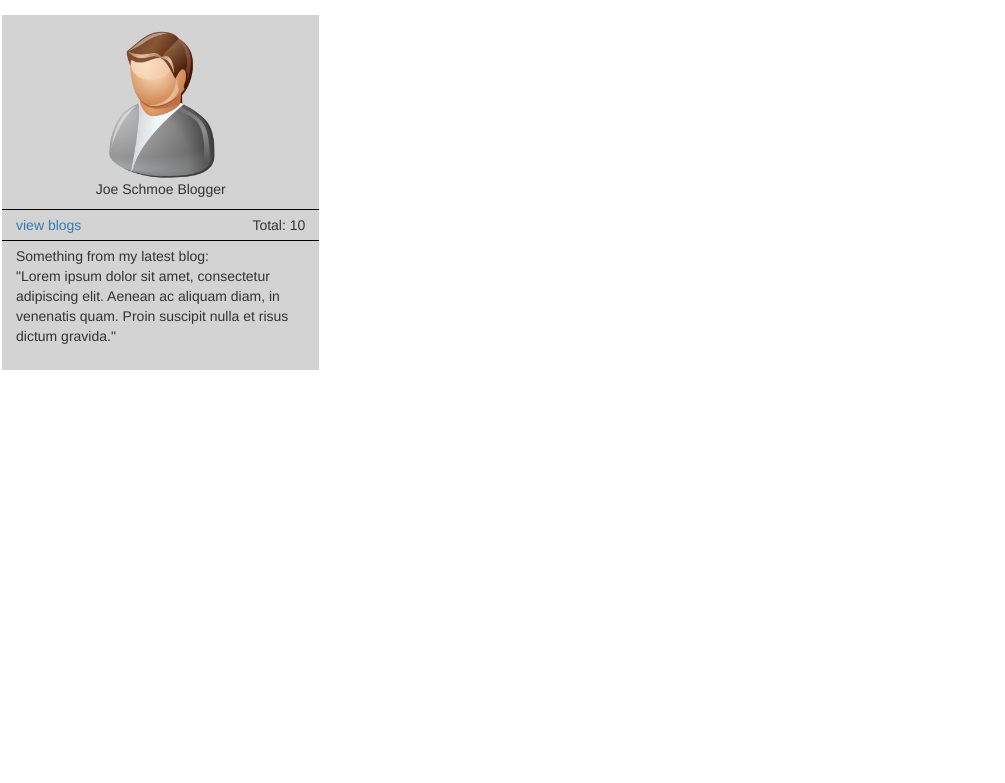
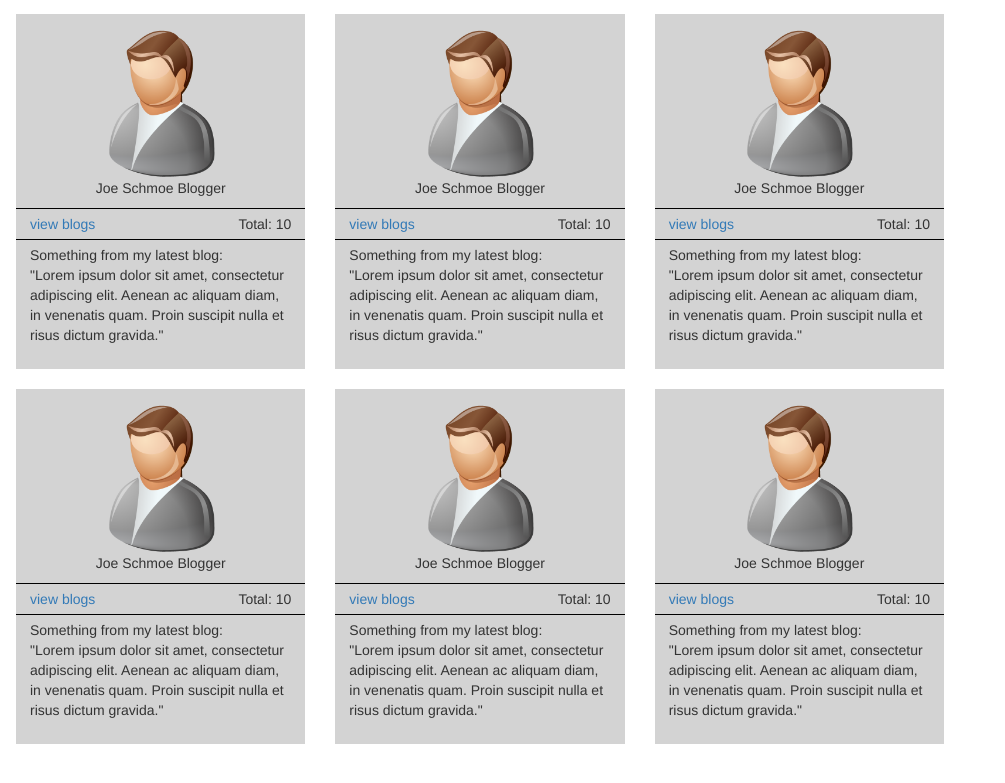
Before and after one commit to santonyuk/Blogs, a PHP site: page /pages/home.html in a window 1280 px wide. Shown: the top 783 px of the page, without its empty margins (0-1005 px from the left). Run offline with PHP 8.4, Linux system fonts and the light colour scheme; some libraries are stand-ins or nearby versions.

Commit message:
Finished home page posts and styling

```diff
--- a/pages/home.html
+++ b/pages/home.html
@@ -17,15 +17,13 @@
 </head>
 
 <body>
-
 <!-- Navigation-->
 <? include('include/nav.html') ?>
 
-<!-- Blog cards -->
-    <div class="row col-md-9 col-xs-12 page-container"> <!-- separates cards from nav -->
-      <!-- Loop the card boxes -->
-        <div class="post-box col-md-4 col-sm-6"> <!-- card outer boxes to add margins -->
-			<div class="post"> <!-- card inner boxes -->
+<!-- Blog posts -->
+    <div class="row col-md-9 col-xs-12 page-container"> <!-- main body container -->
+        <div class="post-box col-md-4 col-sm-6"> <!-- post boxes -->
+			<div class="post"> <!-- post condent -->
 				<img src="images/user2.png" alt="user2.png" height="150px" width="150px" />
 				<p class="center">Joe Schmoe Blogger</p>
 				<p class="top-bottom-border extend pull"><a href="#">view blogs</a>
@@ -35,10 +33,74 @@
 					"Lorem ipsum dolor sit amet, consectetur adipiscing elit. Aenean ac aliquam diam, in venenatis quam.
 					Proin suscipit nulla et risus dictum gravida."</p>
 				</div>
-			</div> <!-- card -->
-        </div> <!-- card box -->
-	</div>
-
-
+			</div> <!-- post content -->
+        </div> <!-- post box -->
+        <div class="post-box col-md-4 col-sm-6"> <!-- post boxes -->
+			<div class="post"> <!-- post condent -->
+				<img src="images/user2.png" alt="user2.png" height="150px" width="150px" />
+				<p class="center">Joe Schmoe Blogger</p>
+				<p class="top-bottom-border extend pull"><a href="#">view blogs</a>
+				<span class="pull-right">Total: 10</span></p>
+				<div class="blog-text">
+					<p>Something from my latest blog:<br>
+					"Lorem ipsum dolor sit amet, consectetur adipiscing elit. Aenean ac aliquam diam, in venenatis quam.
+					Proin suscipit nulla et risus dictum gravida."</p>
+				</div>
+			</div> <!-- post content -->
+        </div> <!-- post box -->
+		<div class="post-box col-md-4 col-sm-6"> <!-- post boxes -->
+			<div class="post"> <!-- post condent -->
+				<img src="images/user2.png" alt="user2.png" height="150px" width="150px" />
+				<p class="center">Joe Schmoe Blogger</p>
+				<p class="top-bottom-border extend pull"><a href="#">view blogs</a>
+				<span class="pull-right">Total: 10</span></p>
+				<div class="blog-text">
+					<p>Something from my latest blog:<br>
+					"Lorem ipsum dolor sit amet, consectetur adipiscing elit. Aenean ac aliquam diam, in venenatis quam.
+					Proin suscipit nulla et risus dictum gravida."</p>
+				</div>
+			</div> <!-- post content -->
+        </div> <!-- post box -->
+		<div class="post-box col-md-4 col-sm-6"> <!-- post boxes -->
+			<div class="post"> <!-- post condent -->
+				<img src="images/user2.png" alt="user2.png" height="150px" width="150px" />
+				<p class="center">Joe Schmoe Blogger</p>
+				<p class="top-bottom-border extend pull"><a href="#">view blogs</a>
+				<span class="pull-right">Total: 10</span></p>
+				<div class="blog-text">
+					<p>Something from my latest blog:<br>
+					"Lorem ipsum dolor sit amet, consectetur adipiscing elit. Aenean ac aliquam diam, in venenatis quam.
+					Proin suscipit nulla et risus dictum gravida."</p>
+				</div>
+			</div> <!-- post content -->
+        </div> <!-- post box -->
+		<div class="post-box col-md-4 col-sm-6"> <!-- post boxes -->
+			<div class="post"> <!-- post condent -->
+				<img src="images/user2.png" alt="user2.png" height="150px" width="150px" />
+				<p class="center">Joe Schmoe Blogger</p>
+				<p class="top-bottom-border extend pull"><a href="#">view blogs</a>
+				<span class="pull-right">Total: 10</span></p>
+				<div class="blog-text">
+					<p>Something from my latest blog:<br>
+					"Lorem ipsum dolor sit amet, consectetur adipiscing elit. Aenean ac aliquam diam, in venenatis quam.
+					Proin suscipit nulla et risus dictum gravida."</p>
+				</div>
+			</div> <!-- post content -->
+        </div> <!-- post box -->
+		<div class="post-box col-md-4 col-sm-6"> <!-- post boxes -->
+			<div class="post"> <!-- post condent -->
+				<img src="images/user2.png" alt="user2.png" height="150px" width="150px" />
+				<p class="center">Joe Schmoe Blogger</p>
+				<p class="top-bottom-border extend pull"><a href="#">view blogs</a>
+				<span class="pull-right">Total: 10</span></p>
+				<div class="blog-text">
+					<p>Something from my latest blog:<br>
+					"Lorem ipsum dolor sit amet, consectetur adipiscing elit. Aenean ac aliquam diam, in venenatis quam.
+					Proin suscipit nulla et risus dictum gravida."</p>
+				</div>
+			</div> <!-- post content -->
+        </div> <!-- post box -->
+	</div><!--Blog posts-->
+	<!-- Loop the posts containers -->
 </body>
 </html>
--- a/styles/styles.css
+++ b/styles/styles.css
@@ -34,16 +34,14 @@ nav a {
 
 
 /* Body Styles */
-
-
 .page-container {
-    margin: 1em 0 1em 0;
+	margin: 4px 0 1em 0;
 	padding: 0 1px 1px 1px;
 }
 
 .post-box {
-	margin: 1px 0 1px 0;
-    padding: 0 1px;
+	margin: 10px 0 10px 0;
+	padding: 0 1px 0 1px 0;
 }
 
 .post {
@@ -56,7 +54,7 @@ nav a {
 	text-align: left;
 }
 
-  /* Classes */
+/* Borders */
 .top-bottom-border {
 	border-top: solid 1px black;
 	border-bottom: solid 1px black;
```
Lines whose indentation alone changed are shown as unchanged.
